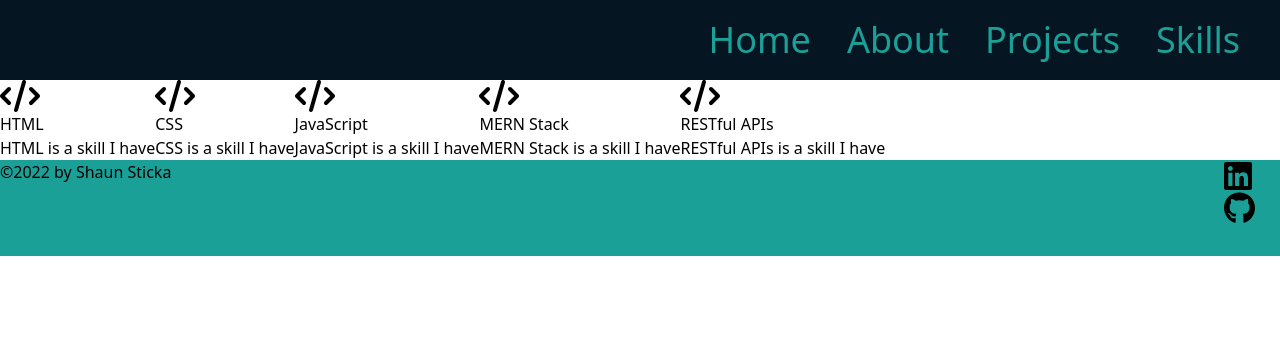
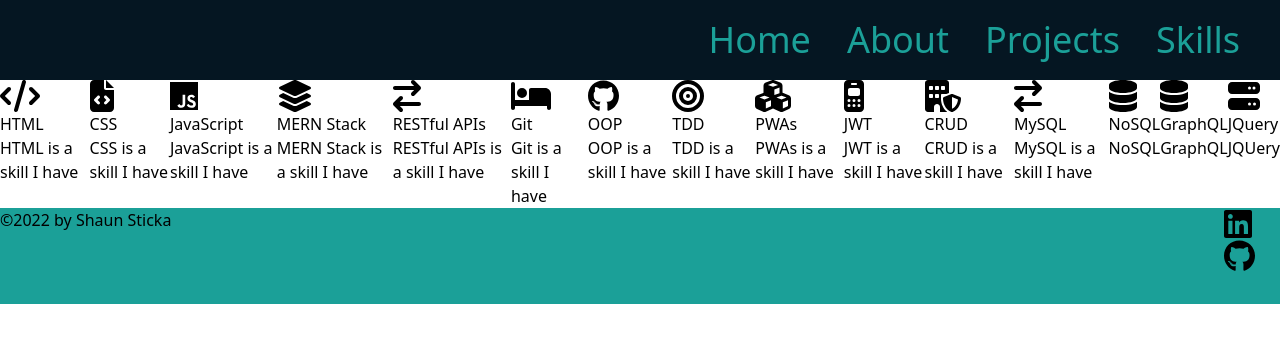
Before and after one commit to mnshaun24/shaun-portfolio, a React (Create React App) app: page / in a window 1280 px wide. Both pictures are taken after a click on the element "Skills". Shown: the top 342 px of the page. Built offline with nearby package versions, Linux system fonts and the light colour scheme; the HTML template or start-up script is replaced by a standard one.

Commit message:
added all icons for about page

```diff
--- a/src/components/Skills/index.js
+++ b/src/components/Skills/index.js
@@ -1,13 +1,21 @@
 import React from "react";
 import { FontAwesomeIcon } from '@fortawesome/react-fontawesome';
-import { faCode } from "@fortawesome/free-solid-svg-icons"
-// import {
-//     faLinkedin,
-//     faGithub,
-//     faFacebook,
-//     faInstagram,
-//     faTwitter,
-// } from '@fortawesome/free-brands-svg-icons';
+import { faCode,
+faFileCode,
+faArrowRightArrowLeft,
+faLayerGroup,
+faCubes,
+faBullseye,
+faMobileRetro,
+faBuildingShield,
+faBed,
+faDatabase,
+faServer} from "@fortawesome/free-solid-svg-icons"
+import {
+    faJs,
+    faGithub,
+    faGit
+} from '@fortawesome/free-brands-svg-icons';
 
 
 function Resume() {
@@ -26,7 +34,7 @@ function Resume() {
             <div className="skills-container">
                 <div className="skill-title">
                     <div className="skill-image">
-                        <FontAwesomeIcon icon={faCode} className='fa-2xl'></FontAwesomeIcon>
+                        <FontAwesomeIcon icon={faFileCode} className='fa-2xl'></FontAwesomeIcon>
 
                     </div>
                     <h3>CSS</h3>
@@ -36,7 +44,7 @@ function Resume() {
             <div className="skills-container">
                 <div className="skill-title">
                     <div className="skill-image">
-                        <FontAwesomeIcon icon={faCode} className='fa-2xl'></FontAwesomeIcon>
+                        <FontAwesomeIcon icon={faJs} className='fa-2xl'></FontAwesomeIcon>
 
                     </div>
                     <h3>JavaScript</h3>
@@ -46,7 +54,7 @@ function Resume() {
             <div className="skills-container">
                 <div className="skill-title">
                     <div className="skill-image">
-                        <FontAwesomeIcon icon={faCode} className='fa-2xl'></FontAwesomeIcon>
+                        <FontAwesomeIcon icon={faLayerGroup} className='fa-2xl'></FontAwesomeIcon>
 
                     </div>
                     <h3>MERN Stack</h3>
@@ -56,12 +64,112 @@ function Resume() {
             <div className="skills-container">
                 <div className="skill-title">
                     <div className="skill-image">
-                        <FontAwesomeIcon icon={faCode} className='fa-2xl'></FontAwesomeIcon>
+                        <FontAwesomeIcon icon={faArrowRightArrowLeft} className='fa-2xl'></FontAwesomeIcon>
 
                     </div>
                     <h3>RESTful APIs</h3>
                 </div>
                 <p>RESTful APIs is a skill I have</p>
+            </div>
+            <div className="skills-container">
+                <div className="skill-title">
+                    <div className="skill-image">
+                        <FontAwesomeIcon icon={faBed} className='fa-2xl'></FontAwesomeIcon>
+
+                    </div>
+                    <h3>Git</h3>
+                </div>
+                <p>Git is a skill I have</p>
+            </div>
+            <div className="skills-container">
+                <div className="skill-title">
+                    <div className="skill-image">
+                        <FontAwesomeIcon icon={faGithub} className='fa-2xl'></FontAwesomeIcon>
+
+                    </div>
+                    <h3>OOP</h3>
+                </div>
+                <p>OOP is a skill I have</p>
+            </div>
+            <div className="skills-container">
+                <div className="skill-title">
+                    <div className="skill-image">
+                        <FontAwesomeIcon icon={faBullseye} className='fa-2xl'></FontAwesomeIcon>
+
+                    </div>
+                    <h3>TDD</h3>
+                </div>
+                <p>TDD is a skill I have</p>
+            </div>
+            <div className="skills-container">
+                <div className="skill-title">
+                    <div className="skill-image">
+                        <FontAwesomeIcon icon={faCubes} className='fa-2xl'></FontAwesomeIcon>
+
+                    </div>
+                    <h3>PWAs</h3>
+                </div>
+                <p>PWAs is a skill I have</p>
+            </div>
+            <div className="skills-container">
+                <div className="skill-title">
+                    <div className="skill-image">
+                        <FontAwesomeIcon icon={faMobileRetro} className='fa-2xl'></FontAwesomeIcon>
+
+                    </div>
+                    <h3>JWT</h3>
+                </div>
+                <p>JWT is a skill I have</p>
+            </div>
+            <div className="skills-container">
+                <div className="skill-title">
+                    <div className="skill-image">
+                        <FontAwesomeIcon icon={faBuildingShield} className='fa-2xl'></FontAwesomeIcon>
+
+                    </div>
+                    <h3>CRUD</h3>
+                </div>
+                <p>CRUD is a skill I have</p>
+            </div>
+            <div className="skills-container">
+                <div className="skill-title">
+                    <div className="skill-image">
+                        <FontAwesomeIcon icon={faArrowRightArrowLeft} className='fa-2xl'></FontAwesomeIcon>
+
+                    </div>
+                    <h3>MySQL</h3>
+                </div>
+                <p>MySQL is a skill I have</p>
+            </div>
+            <div className="skills-container">
+                <div className="skill-title">
+                    <div className="skill-image">
+                        <FontAwesomeIcon icon={faDatabase} className='fa-2xl'></FontAwesomeIcon>
+
+                    </div>
+                    <h3>NoSQL</h3>
+                </div>
+                <p>NoSQL</p>
+            </div>
+            <div className="skills-container">
+                <div className="skill-title">
+                    <div className="skill-image">
+                        <FontAwesomeIcon icon={faDatabase} className='fa-2xl'></FontAwesomeIcon>
+
+                    </div>
+                    <h3>GraphQL</h3>
+                </div>
+                <p>GraphQL</p>
+            </div>
+            <div className="skills-container">
+                <div className="skill-title">
+                    <div className="skill-image">
+                        <FontAwesomeIcon icon={faServer} className='fa-2xl'></FontAwesomeIcon>
+
+                    </div>
+                    <h3>JQuery</h3>
+                </div>
+                <p>JQUery</p>
             </div>
 
 
```
